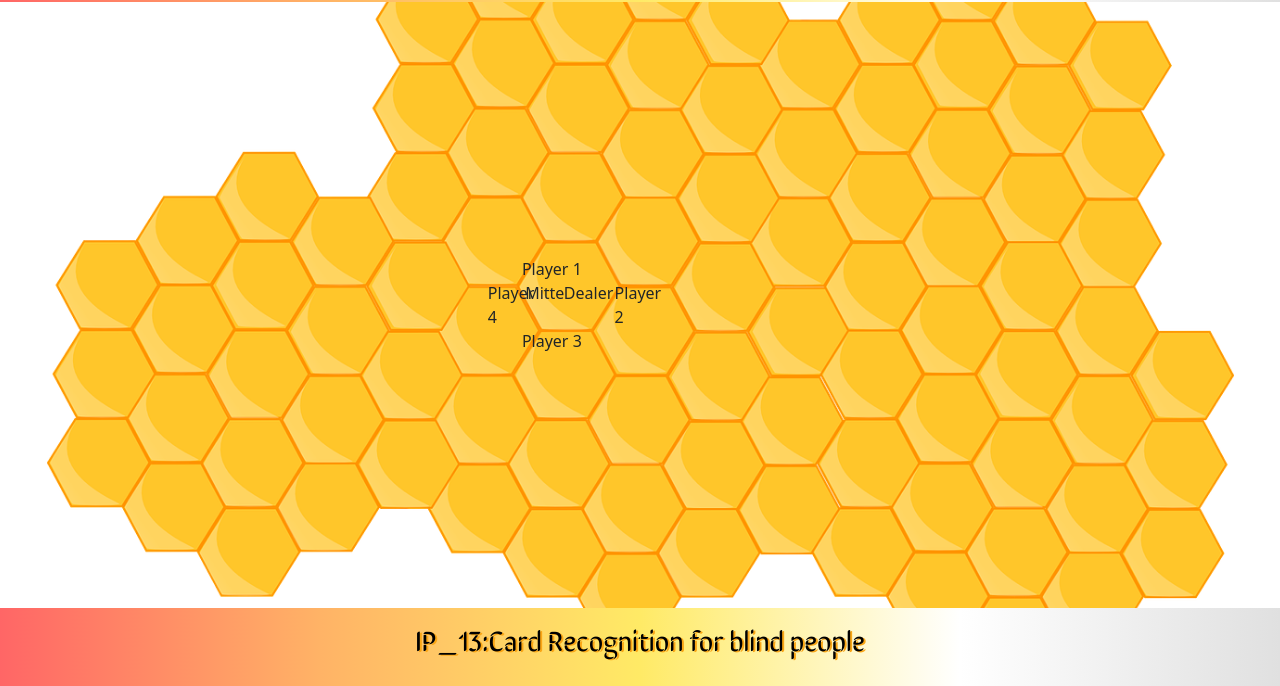
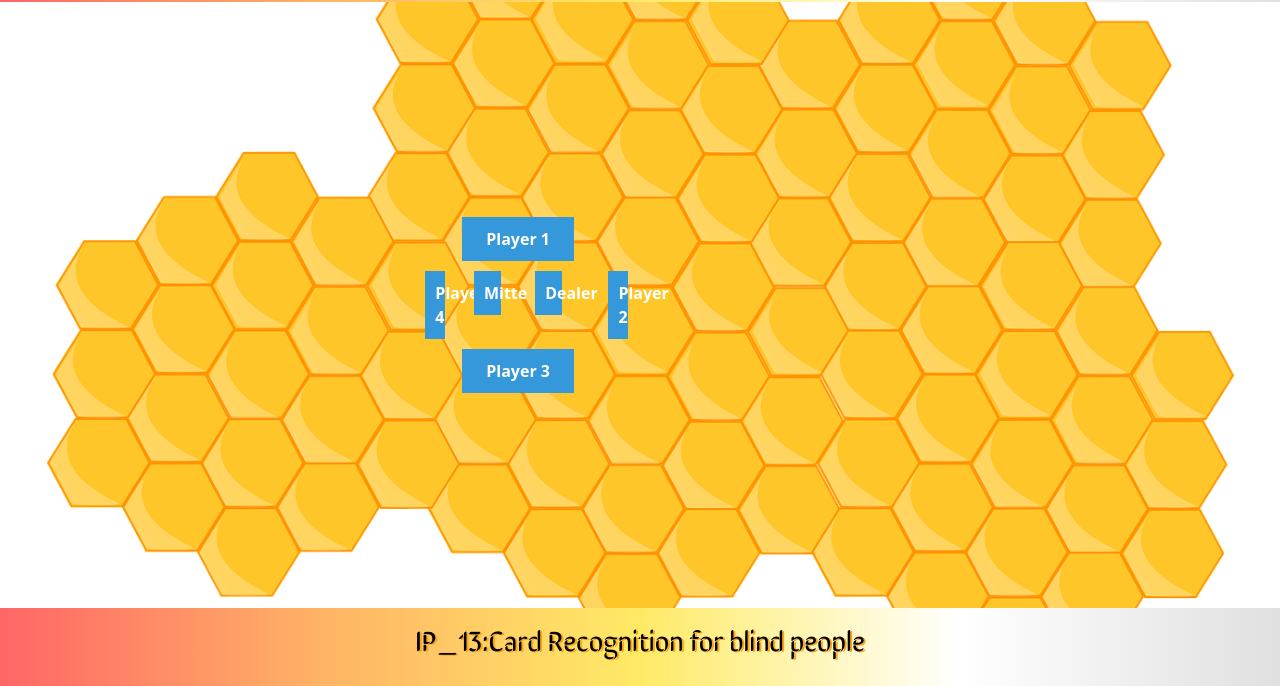
Before and after one commit to EnsoSargent23/WhisperingSight, a plain HTML site: page src/client/index.html in a window 1280 px wide. Both pictures are taken after a click on the button "Start Game". Shown: the part 114-800 px from the top of the page. Drawn offline with nearby package versions, Linux system fonts and the light colour scheme.

Commit message:
Update src/client/style.css

```diff
--- a/src/client/style.css
+++ b/src/client/style.css
@@ -47,3 +47,12 @@ main {
 .nav-link:hover{
     background-color: rgb(250, 166, 22,0.5);
 }
+
+.player-box {
+    background-color: #3498db;
+    color: #fff;
+    text-align: center;
+    padding: 10px;
+    margin: 5px;
+    font-weight: bold;
+}
```
